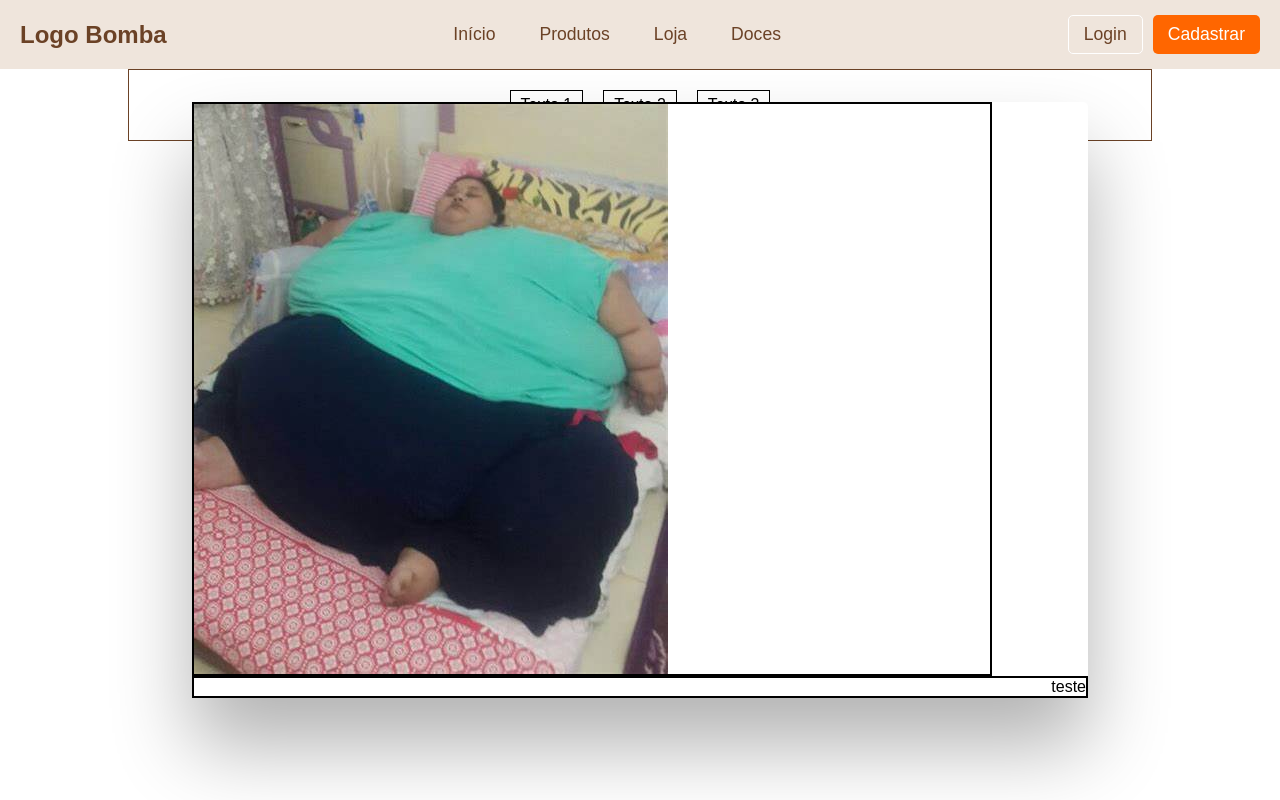
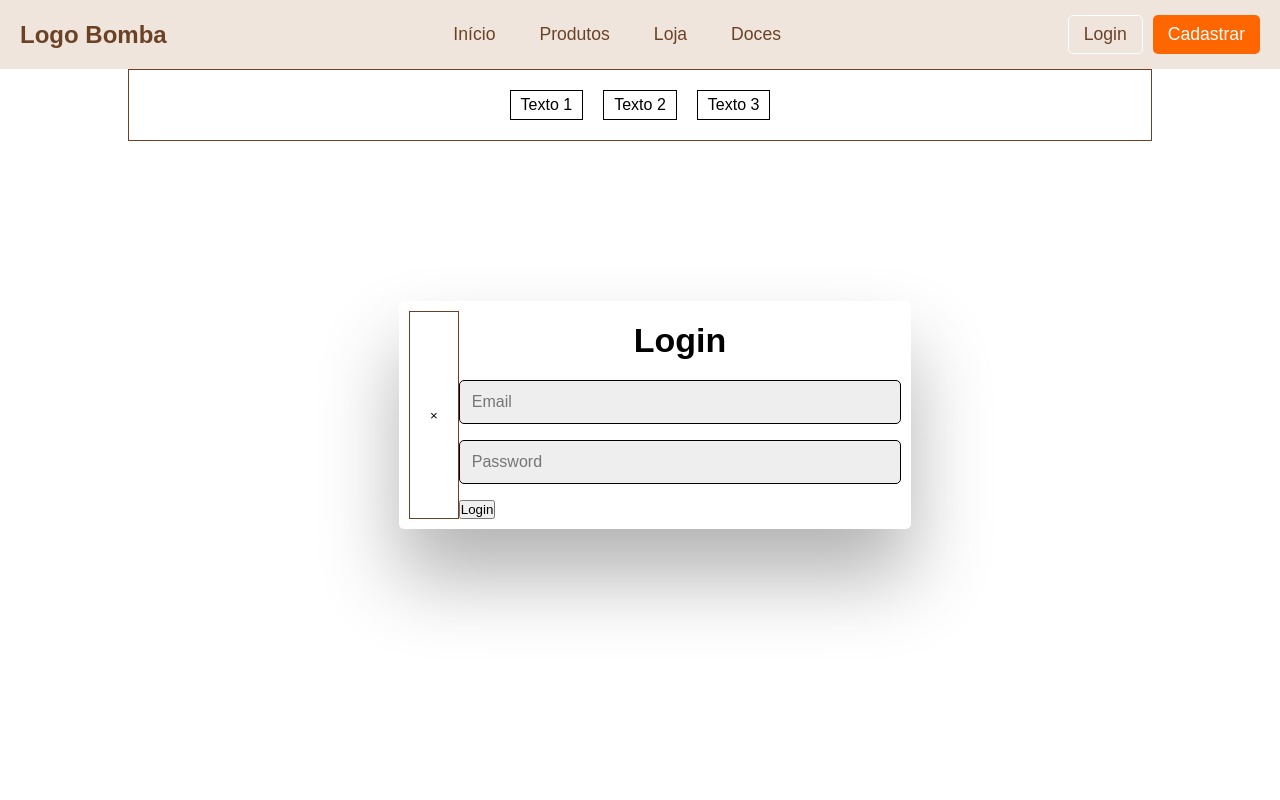
Before and after one commit to YuriVasconcelosJ/SecureJS, a plain HTML site: page public/index.html in a window 1280 px wide. Both pictures are taken after a click on the button "Login". Drawn offline with Linux system fonts and the light colour scheme.

Commit message:
style: Modificações realizada na modal login

```diff
--- a/public/index.html
+++ b/public/index.html
@@ -29,10 +29,15 @@
 
     <!-- Tela para Login  -->
     <div class="modal hidden">
-        <div class="primera">
-            <img src="../images/heroImage.jpg" alt="Hero imagem">
+        <div class="form-box" id="login-form">
+            <div class="modal-close-button"><button  type="button" class="close-modal">&times;</button></div>
+            <form action="">
+                <h2 class="modal-title">Login</h2>
+                <input class="modal-input" type="email" name="email" placeholder="Email" required>
+                <input class="modal-input" type="password" name="password" placeholder="Password" required>
+                <button type="submit" name="login">Login</button>
+            </form>
         </div>
-        <div class="segunda">teste</div>
     </div>
 
     <!-- Conteúdo principal da minha página -->
--- a/public/script.js
+++ b/public/script.js
@@ -4,6 +4,7 @@
 const buttonLogin = document.querySelector(".login");
 const buttonRegister = document.querySelector(".signup");
 const modalElement = document.querySelector(".modal");
+const buttonClose = document.querySelector(".close-modal");
 
 // Função para abrir ou fechar a tela
 function toggleModal(displayStyle) {
@@ -14,6 +15,7 @@ buttonLogin.addEventListener("click", () => {
   toggleModal("block");
 });
 
-buttonLogin.addEventListener("click", () => {
-  toggleModal("hidden");
+buttonClose.addEventListener("click", () => {
+  console.log('teste')
+  toggleModal("none");
 });
--- a/public/style.css
+++ b/public/style.css
@@ -109,14 +109,13 @@ body {
 }
 
 /* Modal  */
-
 .modal {
   position: absolute;
   top: 50%;
   left: 50%;
   transform: translate(-50%, -50%);
-  width: 70%;
-
+  width: 40%;
+  margin: 15px;
 
   background-color: white;
   /* Devemos alterar a merda do css aqui para deixar espaço */
@@ -126,20 +125,43 @@ body {
   z-index: 10;
 }
 
-.primera, .segunda {
+.form-box {
+  margin: 10px;
   display: flex;
-  padding: 0;
-  margin: 0;
-  border: black solid 2px;
+  justify-content: center;
 }
 
-.primera {
+/* Alterar essas duas bombas */
+.modal-close-button {
+  border: #6b4226 solid 1px;
+  display: flex;
   justify-content: left;
-  max-width: 800px;
 }
 
-.segunda {
-  justify-content: right;
+.close-modal {
+  padding: 5px 20px;
+  background: transparent;
+  border: none;
+}
+
+.modal-title {
+  font-size: 34px;
+  text-align: center;
+  margin-top: 10px;
+  margin-bottom: 20px;
+  font-weight: bold;
+
+}
+
+.modal-input {
+  width: 100%;
+  padding: 12px;
+  border: black solid 1px;
+  border-radius: 5px;
+  font-size: 16px;
+  background: #eee;
+  color: #333;
+  margin-bottom: 16px;
 }
 
 /* Esconder a modal  */
```
